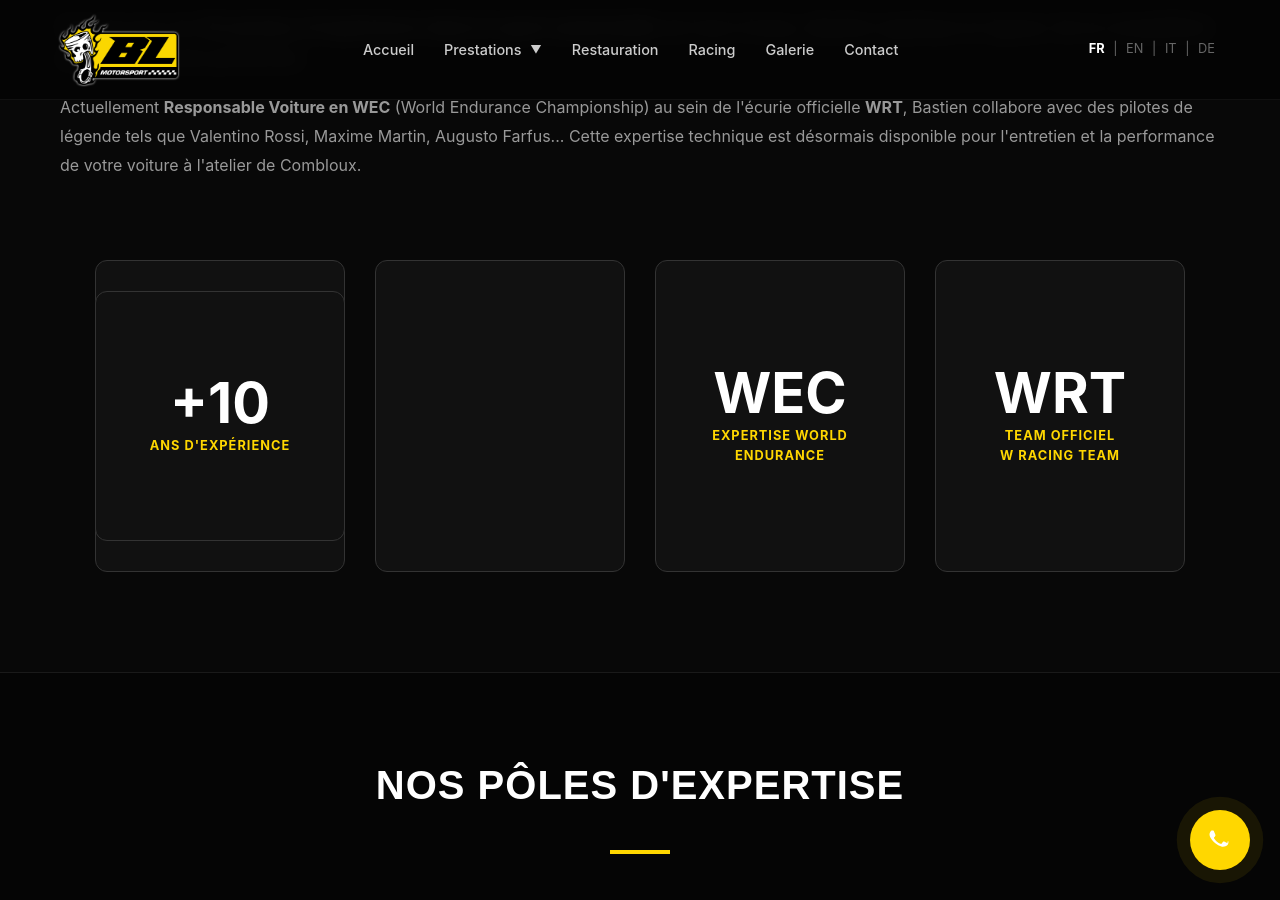
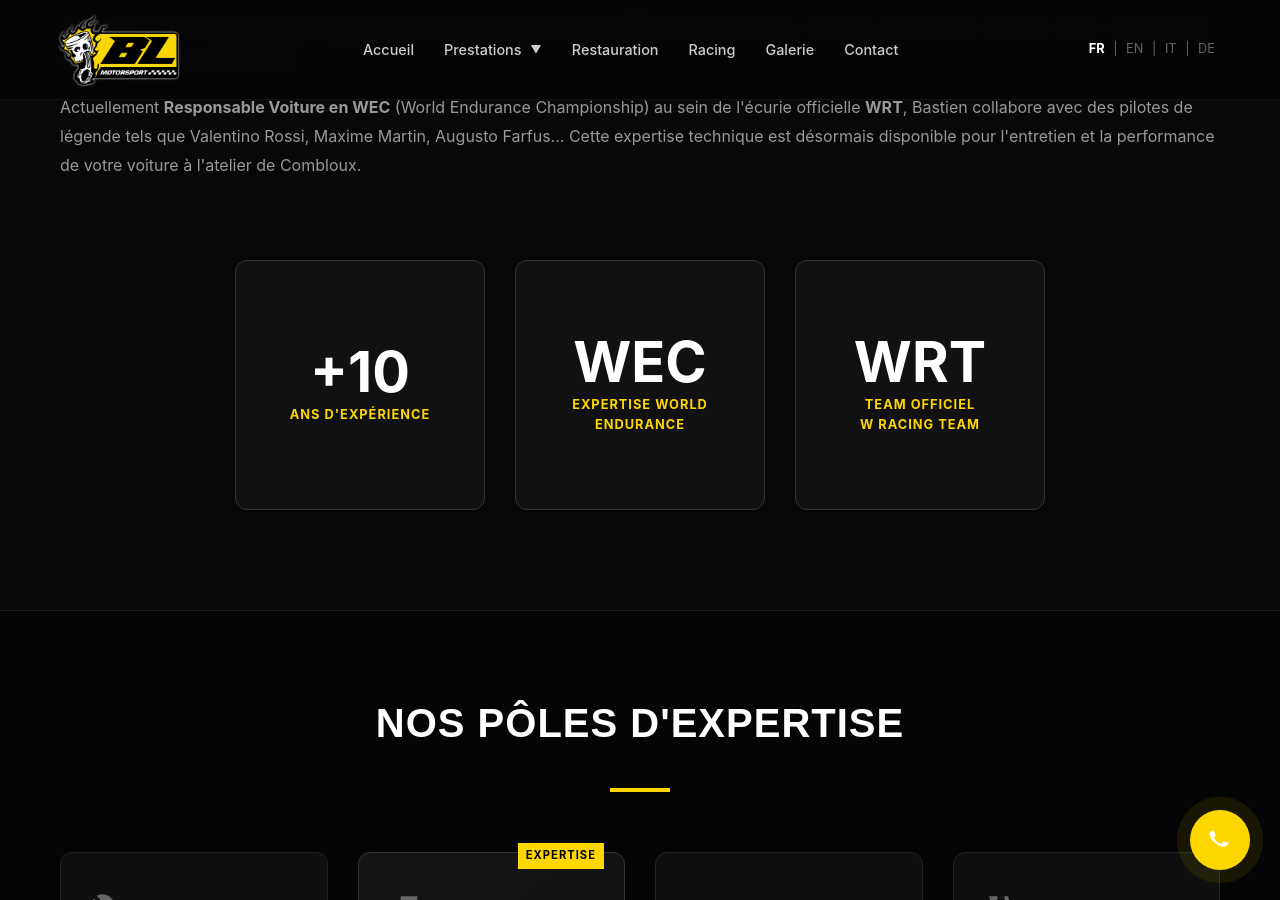
Before and after one commit to DuvalDVL/bl-motorsport, a Jekyll site: the page built from fr/index.html, in a window 1280 px wide and 900 px high, scrolled down 1038 px. Built offline with Jekyll 4.4.1, drawn with Linux system fonts in a browser that asks for light colours.

Commit message:
Update index.html

```diff
--- a/fr/index.html
+++ b/fr/index.html
@@ -41,11 +41,9 @@ lang: fr
     </div>
 
     <div class="bio-stats">
-      <div class="stat-card">
       <a href="{{ site.baseurl }}/fr/#bio" class="stat-card">
         <span class="stat-number">+10</span>
         <span class="stat-label">Ans d'expérience</span>
-      </div>
 
       <a href="https://www.fiawec.com/fr/" target="_blank" rel="noopener noreferrer" class="stat-card">
         <span class="stat-number">WEC</span>
```
